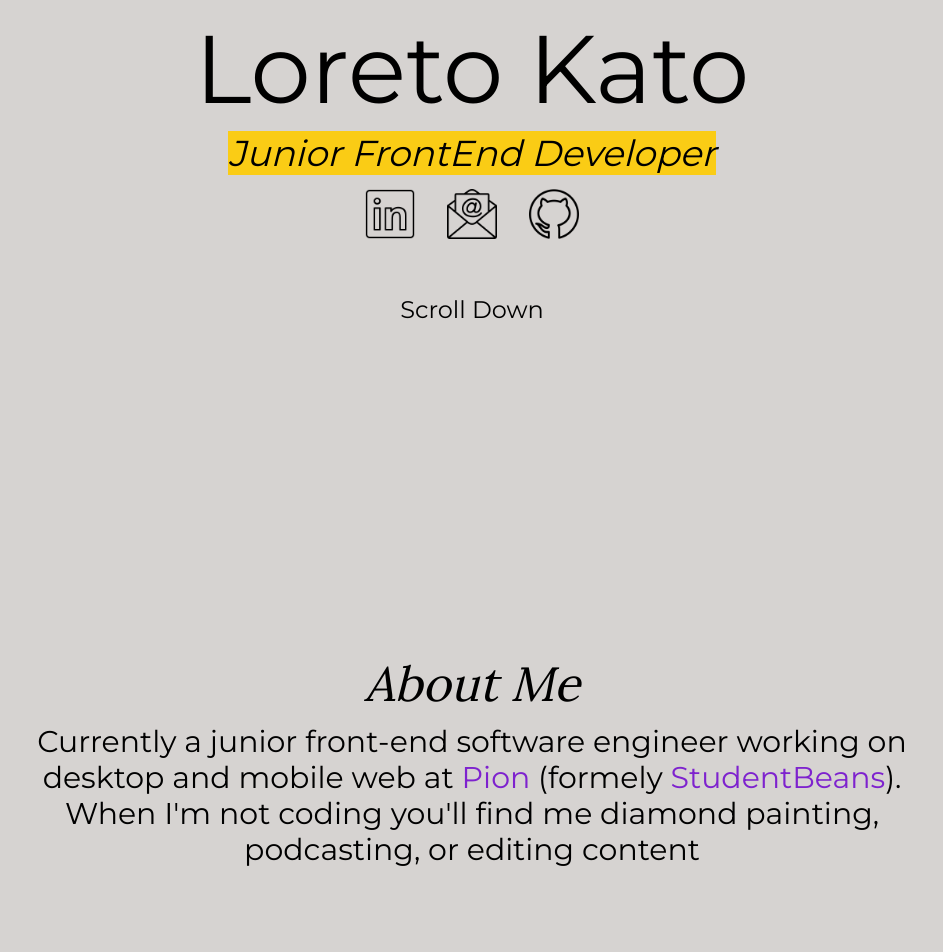
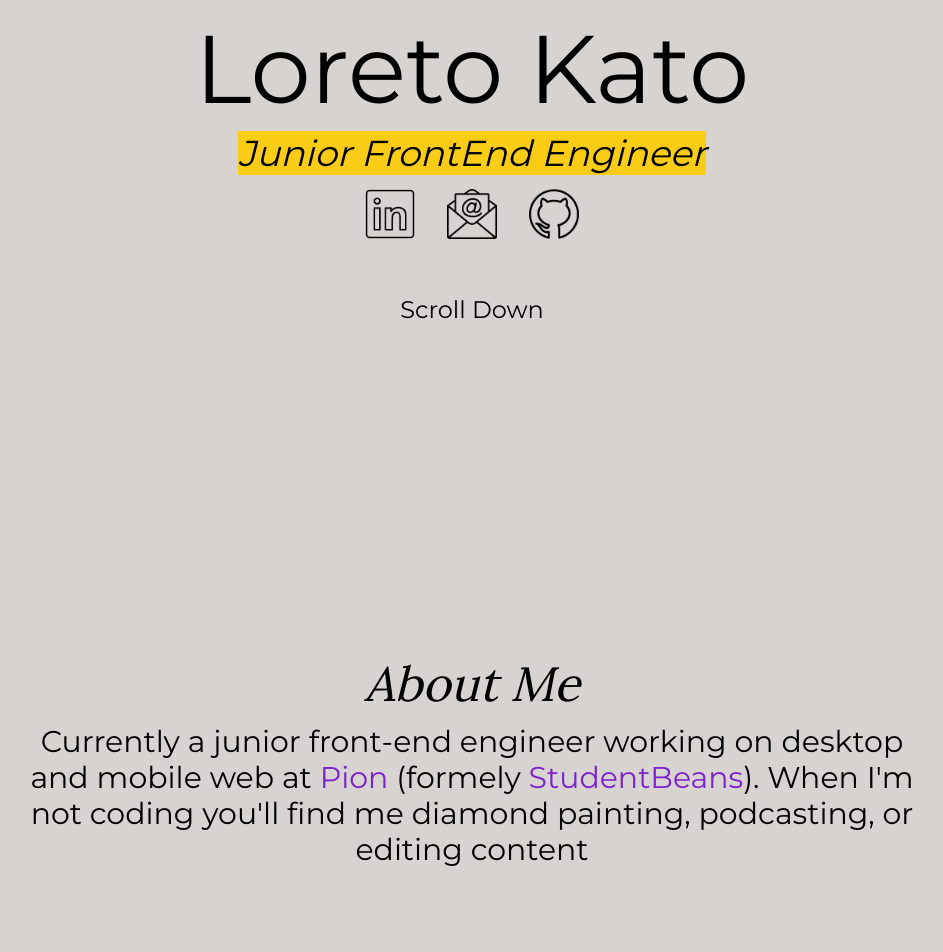
Before and after one commit to lk-1212/lk-1212, a Next.js app: page / in a window 1280 px wide. Shown: the part 220-1172 px from the top of the page, without its empty margins (168-1111 px from the left). Built offline with nearby package versions, Linux system fonts and the light colour scheme.

Commit message:
Update occupation title

```diff
--- a/src/components/about_me/constants.ts
+++ b/src/components/about_me/constants.ts
@@ -1,3 +1,3 @@
 export const NAME = "Loreto Kato";
 
-export const JOB_DESCRIPTION = `<span class='bg-yellow-400 italic'>Junior FrontEnd Developer</span>`;
+export const JOB_DESCRIPTION = `<span class='bg-yellow-400 italic'>Junior FrontEnd Engineer</span>`;
--- a/src/components/content_row/constants.ts
+++ b/src/components/content_row/constants.ts
@@ -3,7 +3,7 @@ export const CHEEKY_LOOK_TEXT = "Go on... have a cheeky look";
 export const TEXT_ROWS = [
   {
     title: "About Me",
-    text: `Currently a junior front-end software engineer working on desktop and mobile web at <a class='text-purple-700' href='https://www.wearepion.com/'>Pion</a> (formely <a class='text-purple-700' href='https://www.studentbeans.com/uk'>StudentBeans</a>). When I'm not coding you'll find me diamond painting, podcasting, or editing content`,
+    text: `Currently a junior front-end engineer working on desktop and mobile web at <a class='text-purple-700' href='https://www.wearepion.com/'>Pion</a> (formely <a class='text-purple-700' href='https://www.studentbeans.com/uk'>StudentBeans</a>). When I'm not coding you'll find me diamond painting, podcasting, or editing content`,
   },
   {
     title: "Years InBetween Podcast🎙️",
```
Also changed, not shown: 1 other file (tests, documents, lock files or other folders).
